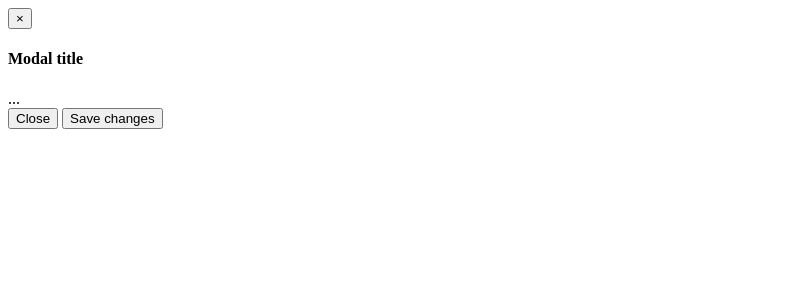
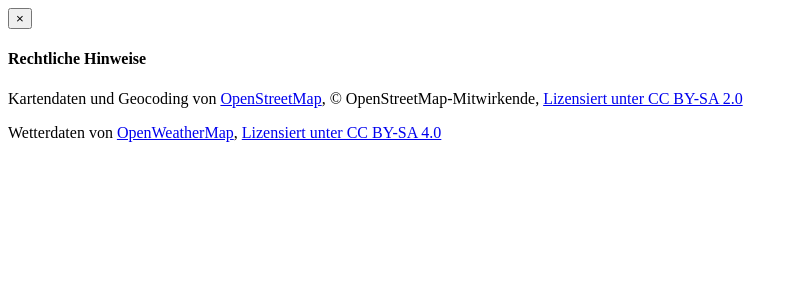
Before and after one commit to calderacc/criticalmass-live, a PHP site: template symfony/src/Caldera/Bundle/CriticalmassLiveBundle/Resources/views/Includes/_legalModal.html.twig in a window 1280 px wide. Shown: the top 300 px of the page, without its empty margins (0-798 px from the left). Run offline with PHP 8.4, Linux system fonts and the light colour scheme; the template is opened without the code that fills it, so the values that code supplies are empty; some libraries are stand-ins or nearby versions.

Commit message:
Added text to legal modal.

```diff
--- a/symfony/src/Caldera/Bundle/CriticalmassLiveBundle/Resources/views/Includes/_legalModal.html.twig
+++ b/symfony/src/Caldera/Bundle/CriticalmassLiveBundle/Resources/views/Includes/_legalModal.html.twig
@@ -5,15 +5,23 @@
                 <button type="button" class="close" data-dismiss="modal" aria-label="Close">
                     <span aria-hidden="true">&times;</span>
                 </button>
-                <h4 class="modal-title" id="myModalLabel">Modal title</h4>
+                <h4 class="modal-title" id="myModalLabel">Rechtliche Hinweise</h4>
             </div>
             <div class="modal-body">
-                ...
+                <p>
+                    Kartendaten und Geocoding von <a href="http://sqi.be/gojuq">OpenStreetMap</a>, &copy; OpenStreetMap-Mitwirkende, <a href="http://sqi.be/dc9ux">Lizensiert unter CC BY-SA 2.0</a>
+                </p>
+
+                <p>
+                    Wetterdaten von <a href="http://sqi.be/fedj6">OpenWeatherMap</a>, <a href="http://sqi.be/hzo71">Lizensiert unter CC BY-SA 4.0</a>
+                </p>
             </div>
+            {#
             <div class="modal-footer">
-                <button type="button" class="btn btn-secondary" data-dismiss="modal">Close</button>
-                <button type="button" class="btn btn-primary">Save changes</button>
-            </div>
+                <button type="button" class="btn btn-secondary" data-dismiss="modal">
+                    Schließen
+                </button>
+            </div>#}
         </div>
     </div>
 </div>
```
